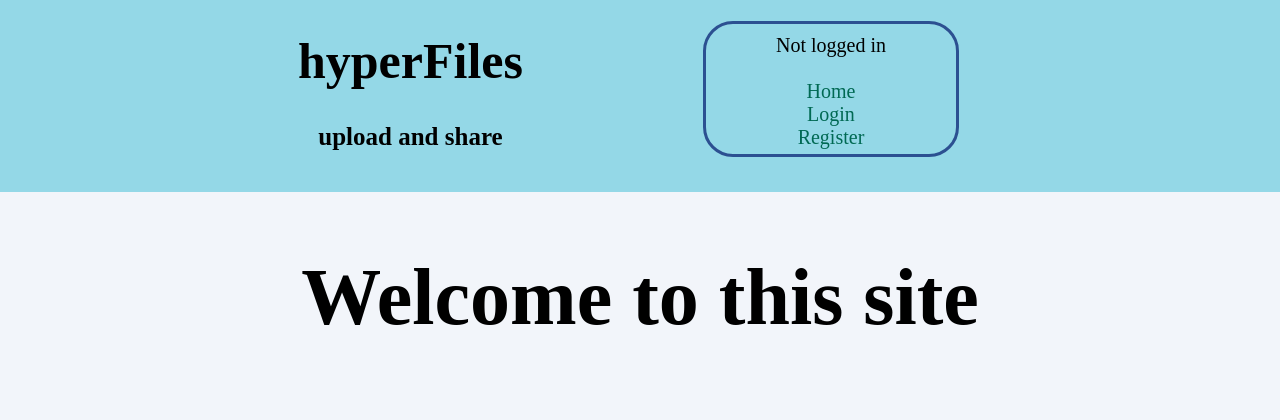
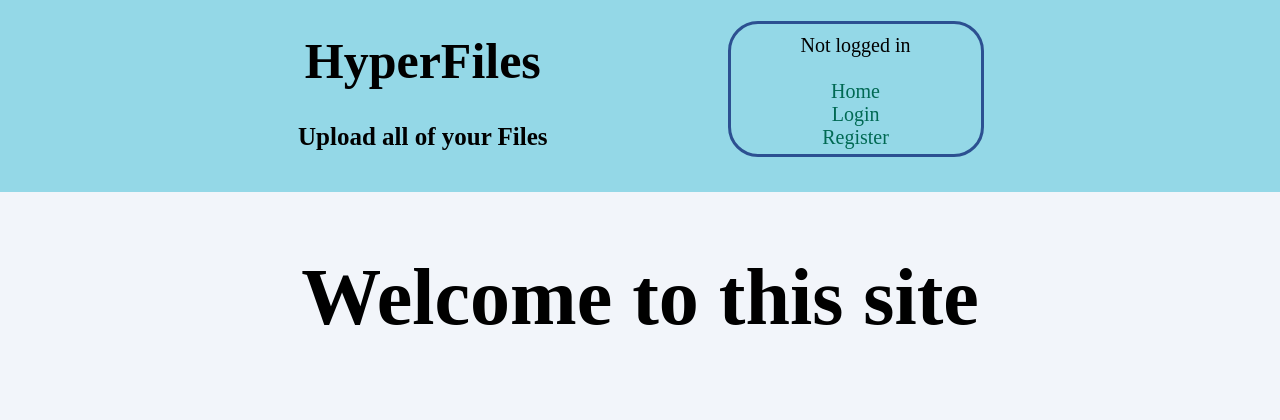
Before and after one commit to Pakopac/filer, a PHP site: page /index.php in a window 1280 px wide. Shown: the top 420 px of the page. Run offline with PHP 8.4, Linux system fonts and the light colour scheme.

Commit message:
Change site name

```diff
--- a/layout.php
+++ b/layout.php
@@ -10,8 +10,8 @@
     <div class="container">
         <header>
             <div class="titles">
-                <h1>hyperFiles</h1>
-                <h2>upload and share</h2>
+                <h1>HyperFiles</h1>
+                <h2>Upload all of your Files</h2>
             </div>
             <div class="login">
                 <div class="col-2">
```
